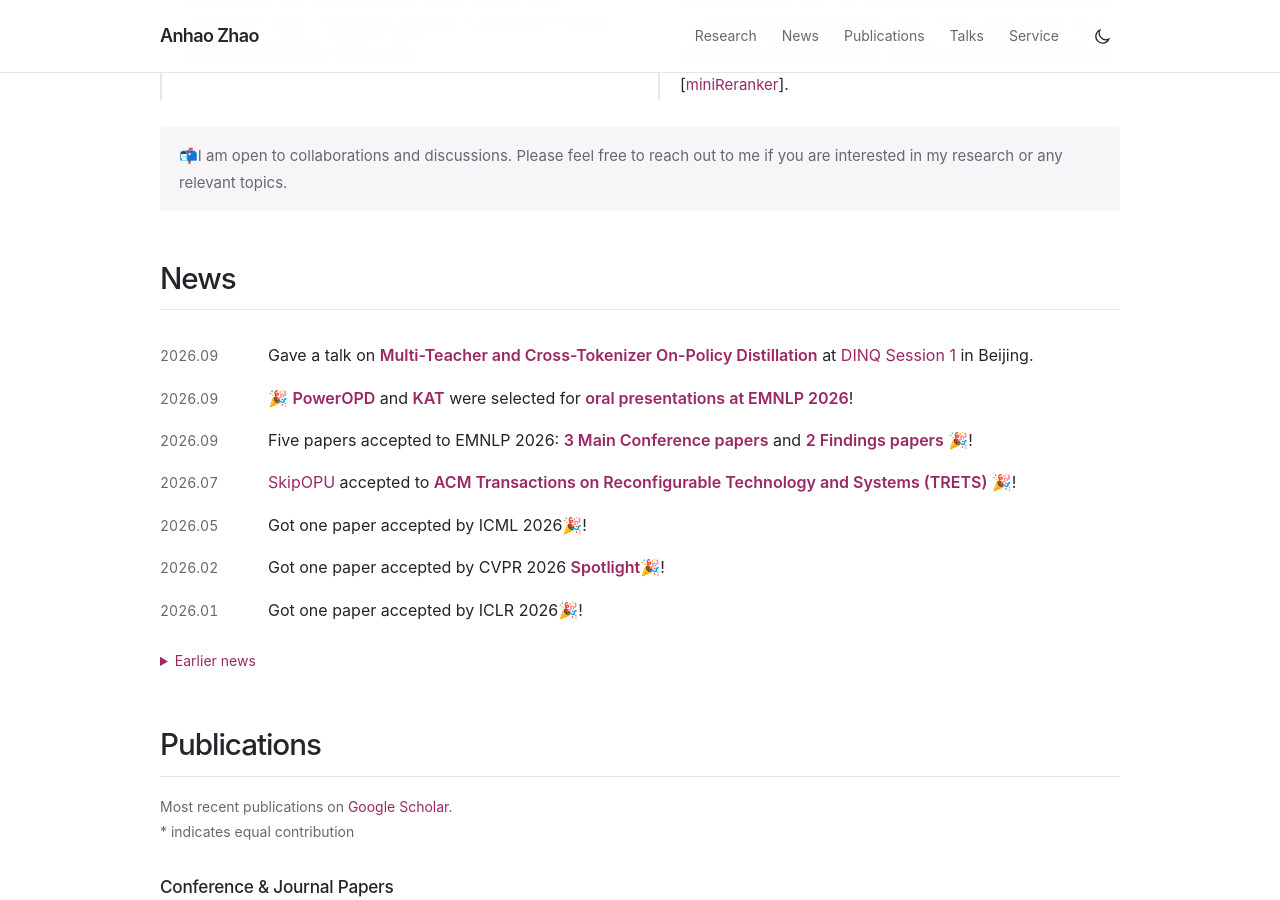
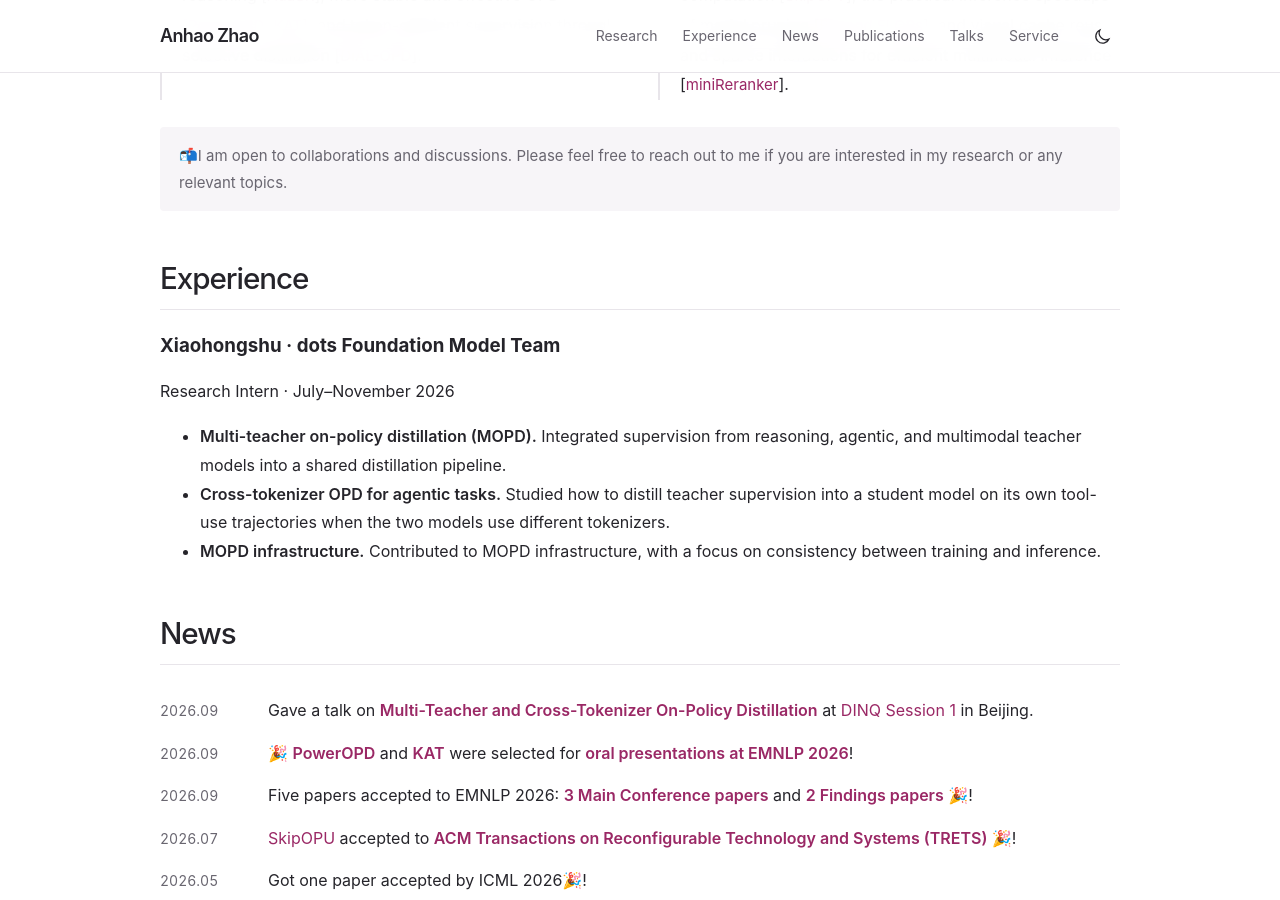
Before and after one commit to AnhaoZhao-LLMer/AnhaoZhao-LLMer.github.io, a Jekyll site: the page built from _pages/about.md, in a window 1280 px wide and 900 px high, scrolled down 892 px. Built offline with Jekyll 4.4.1, drawn with Linux system fonts in a browser that asks for light colours.

Commit message:
Add dots foundation model internship to homepage

```diff
--- a/_layouts/profile.html
+++ b/_layouts/profile.html
@@ -20,6 +20,7 @@ layout: compress
       <a class="site-name" href="{{ base_path }}/">{{ site.name }}</a>
       <nav class="profile-nav" aria-label="Main navigation">
         <a href="#research">Research</a>
+        <a href="#experience">Experience</a>
         <a href="#news">News</a>
         <a href="#publications">Publications</a>
         <a href="#talks">Talks</a>
--- a/_pages/about.md
+++ b/_pages/about.md
@@ -41,6 +41,17 @@ I explore efficiency at both the **token** and **architecture** levels. At the t
 
 </div>
 
+</section>
+
+<section id="experience" class="profile-section" aria-labelledby="experience-title">
+<h2 id="experience-title">Experience</h2>
+<h3>Xiaohongshu · dots Foundation Model Team</h3>
+<p>Research Intern · <time datetime="2026-07">July</time>–<time datetime="2026-11">November 2026</time></p>
+<ul>
+  <li><strong>Multi-teacher on-policy distillation (MOPD).</strong> Integrated supervision from reasoning, agentic, and multimodal teacher models into a shared distillation pipeline.</li>
+  <li><strong>Cross-tokenizer OPD for agentic tasks.</strong> Studied how to distill teacher supervision into a student model on its own tool-use trajectories when the two models use different tokenizers.</li>
+  <li><strong>MOPD infrastructure.</strong> Contributed to MOPD infrastructure, with a focus on consistency between training and inference.</li>
+</ul>
 </section>
 
 <section id="news" class="profile-section" aria-labelledby="news-title">
```
